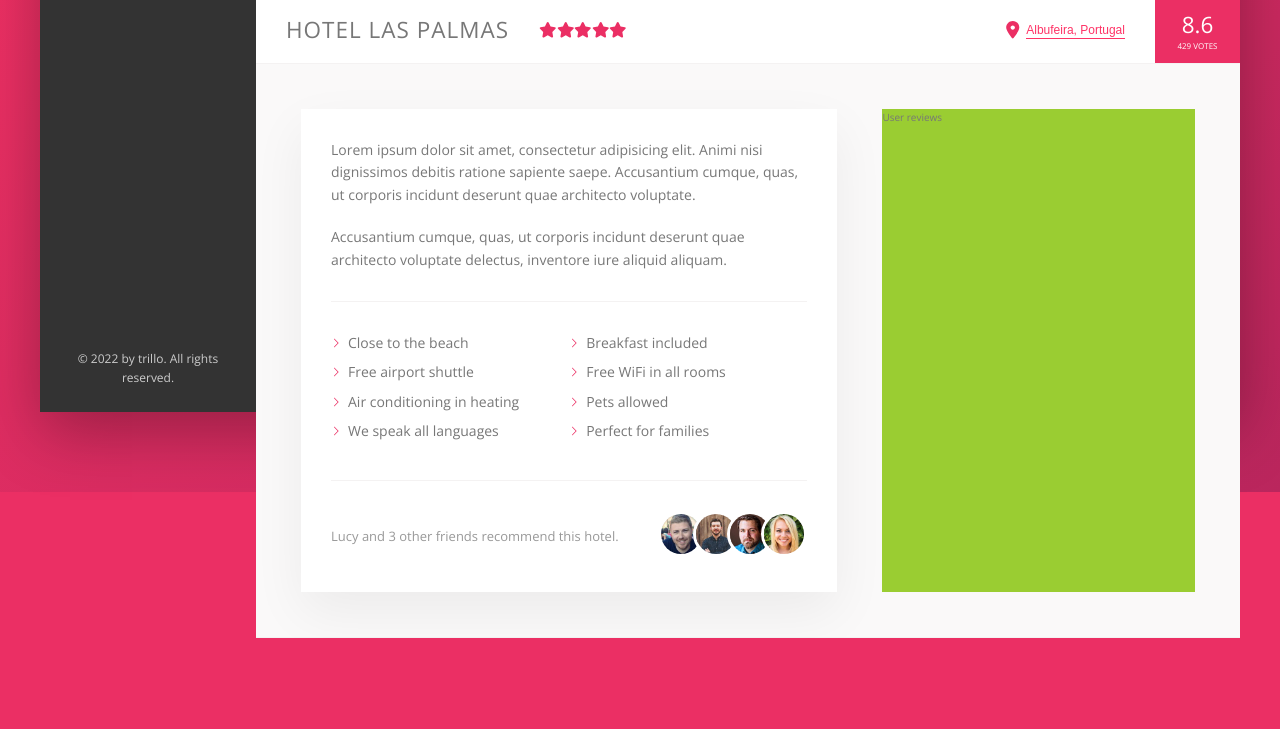
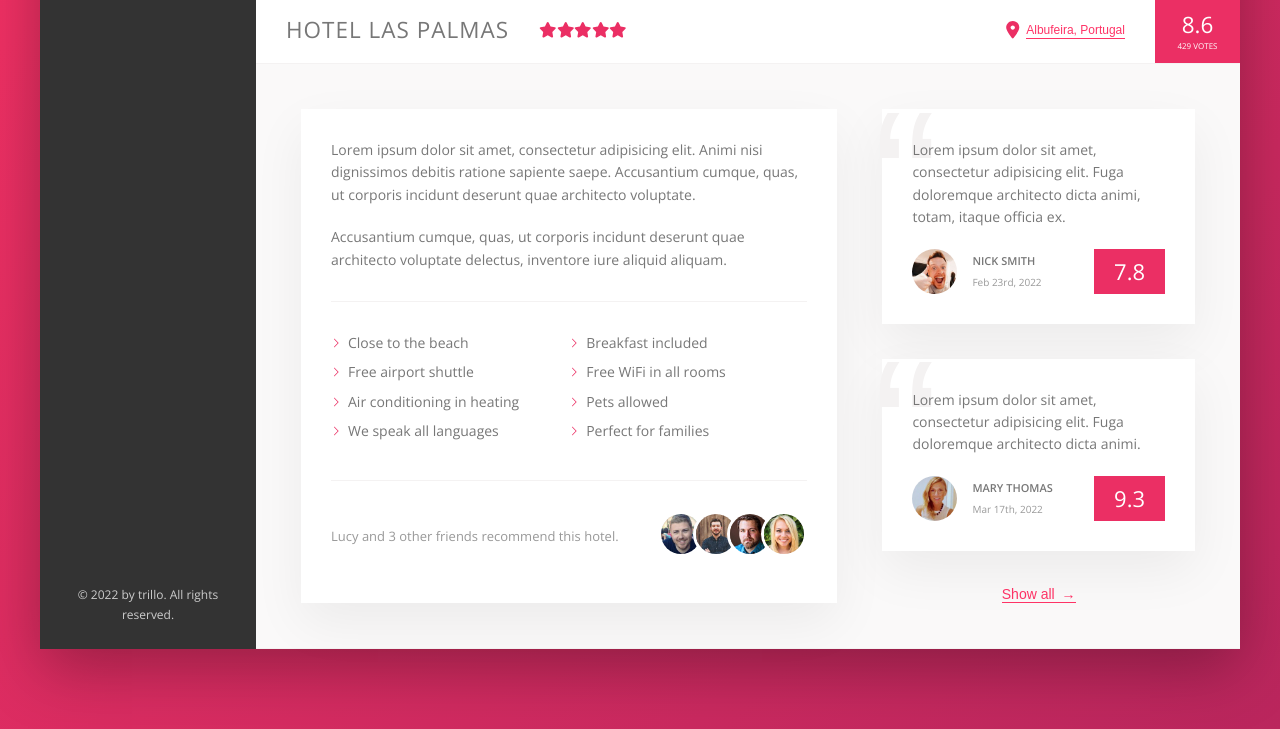
Before and after one commit to TheInfamousGrim/advanced-css-course-trillo, a website: page index.html in a window 1280 px wide. Shown: the part 538-1267 px from the top of the page. Before the commit the page ends 1176 px from the top, so only its background shows below. Drawn offline with nearby package versions, Linux system fonts and the light colour scheme.

Commit message:
Build review section
Built the ui for the review section

Styled the components using sass to modularise it.

```diff
--- a/index.html
+++ b/index.html
@@ -203,7 +203,40 @@
                     </div>
 
                     <div class="user-reviews">
-                        User reviews
+
+                        <figure class="review">
+                            <blockquote class="review__text">
+                                Lorem ipsum dolor sit amet, consectetur adipisicing elit. Fuga doloremque architecto
+                                dicta animi, totam, itaque officia ex.
+                            </blockquote>
+                            <figcaption class="review__user">
+                                <img src="img/user-1.jpg" alt="User 1" class="review__photo">
+                                <div class="review__user-box">
+                                    <p class="review__user-name">Nick Smith</p>
+                                    <p class="review__user-date">Feb 23rd, 2022</p>
+                                </div>
+                                <div class="review__user-rating">7.8</div>
+                            </figcaption>
+                        </figure>
+
+                        <figure class="review">
+                            <blockquote class="review__text">
+                                Lorem ipsum dolor sit amet, consectetur adipisicing elit. Fuga doloremque architecto
+                                dicta animi.
+                            </blockquote>
+                            <figcaption class="review__user">
+                                <img src="img/user-2.jpg" alt="User 1" class="review__photo">
+                                <div class="review__user-box">
+                                    <p class="review__user-name">Mary Thomas</p>
+                                    <p class="review__user-date">Mar 17th, 2022</p>
+                                </div>
+                                <div class="review__user-rating">9.3</div>
+                            </figcaption>
+                        </figure>
+
+                        <button class="btn-inline">
+                            Show all <span>&rarr;</span>
+                        </button>
                     </div>
 
                 </div>
--- a/sass/components/_btn-inline.scss
+++ b/sass/components/_btn-inline.scss
@@ -10,8 +10,17 @@
   cursor: pointer;
   transition: all 0.5s;
 
+  & span {
+    margin-left: 3px;
+    transition: margin-left 0.5s;
+  }
+
   &:hover {
     color: var(--color-grey-dark-1);
+
+    span {
+      margin-left: 8px;
+    }
   }
 
   &:focus {
--- a/sass/components/_description.scss
+++ b/sass/components/_description.scss
@@ -1,5 +1,4 @@
 .description {
-  font-size: 1.4rem;
   background-color: #fff;
   box-shadow: var(--shadow-light);
   padding: 3rem;
--- a/sass/components/_detail.scss
+++ b/sass/components/_detail.scss
@@ -1,4 +1,5 @@
 .detail {
+  font-size: 1.4rem;
   display: flex;
   padding: 4.5rem;
   background-color: var(--color-grey-light-1);
--- /dev/null
+++ b/sass/components/_review.scss
@@ -0,0 +1,65 @@
+.review {
+  background-color: #fff;
+  box-shadow: var(--shadow-light);
+  padding: 3rem;
+  margin-bottom: 3.5rem;
+  position: relative;
+
+  &__text {
+    margin-bottom: 2rem;
+    z-index: 10;
+    position: relative;
+    overflow: hidden;
+  }
+
+  &__user {
+    display: flex;
+    align-items: center;
+  }
+
+  &__photo {
+    height: 4.5rem;
+    width: 4.5rem;
+    border-radius: 50%;
+    margin-right: 1.5rem;
+  }
+
+  &__user-box {
+    margin-right: auto;
+  }
+
+  &__user-name {
+    font-size: 1.1rem;
+    font-weight: 600;
+    text-transform: uppercase;
+    margin-bottom: 0.4rem;
+  }
+
+  &__user-date {
+    font-size: 1rem;
+    color: var(--color-grey-dark-3);
+  }
+
+  &__user-rating {
+    align-self: stretch;
+    display: flex;
+    align-items: center;
+    padding: 0 2rem;
+    background-color: var(--color-primary);
+    font-size: 2.2rem;
+    font-weight: 300;
+    color: #fff;
+  }
+
+  &::before {
+    content: "\201C";
+    position: absolute;
+    top: -2.75rem;
+    left: -1rem;
+    line-height: 1;
+    font-size: 20rem;
+    color: var(--color-grey-light-2);
+    font-family: sans-serif;
+    z-index: 1;
+  }
+}
--- a/sass/components/_userReviews.scss
+++ b/sass/components/_userReviews.scss
@@ -1,4 +1,7 @@
 .user-reviews {
-  background-color: yellowgreen;
   flex: 1;
+
+  display: flex;
+  flex-direction: column;
+  align-items: center;
 }
--- a/sass/layout/_hotelView.scss
+++ b/sass/layout/_hotelView.scss
@@ -1,7 +1,5 @@
 .hotel-view {
   background-color: #fff;
 
-  //TEST
-  height: 80rem;
   flex: 1;
 }
--- a/sass/main.scss
+++ b/sass/main.scss
@@ -16,6 +16,7 @@
 @use "components/overview" as *;
 @use "components/paragraph" as *;
 @use "components/recommend" as *;
+@use "components/review" as *;
 @use "components/search" as *;
 @use "components/sideNav" as *;
 @use "components/userNav" as *;
```
Also changed, not shown: css/style.css, 1 other file.
